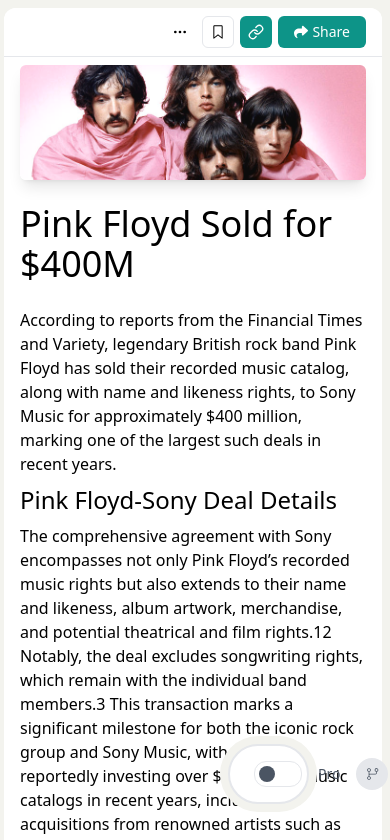
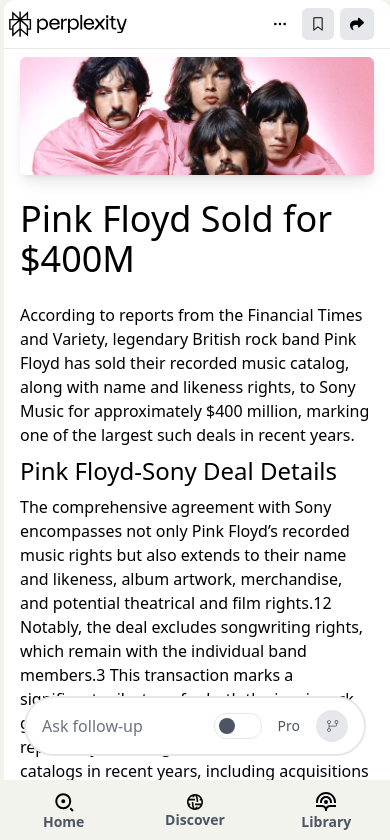
Before and after one commit to Manoj-Kumar-Munda/scalarfield-assignment, a React (Vite) app: page /blog/1 in a window 390 px wide. Shown: the top 840 px of the page. Built offline with nearby package versions, Linux system fonts and the light colour scheme.

Commit message:
update ui for sm devices

```diff
--- a/src/components/BlogHeader.jsx
+++ b/src/components/BlogHeader.jsx
@@ -6,6 +6,7 @@
 import useApp from "../context/context";
 import { AnimatePresence, motion } from "framer-motion";
 import { nanoid } from "nanoid";
+import logo from "../assets/black-logo.svg";
 
 const BlogHeader = () => {
   const { blogTitle } = useApp();
@@ -14,6 +15,10 @@
     <>
       <div className="sticky z-50 top-0 left-4 right-4 h-12 bg-white px-4 rounded-xl">
         <div className="absolute inset-0 grid items-center  sm:place-content-center">
+          <div className="w-32 sm:hidden">
+            <img src={logo} className="w-full" />
+          </div>
+
           <AnimatePresence>
             {blogTitle && (
               <motion.span
@@ -21,7 +26,7 @@
                 animate={{ opacity: 1, y: 0 }}
                 exit={{ opacity: 0, y: 10 }}
                 key={nanoid()}
-                className="font-medium"
+                className="hidden sm:inline-block font-medium"
               >
                 {blogTitle}
               </motion.span>
@@ -33,17 +38,25 @@
             <button className="border-none aspect-square w-8 rounded-md transition-300 flex justify-center items-center hover:bg-gray-200">
               <HiOutlineDotsHorizontal />
             </button>
-            <button className="border aspect-square w-8 rounded-md transition-300 flex justify-center items-center hover:bg-gray-200">
+            <button className="border aspect-square w-8 rounded-md transition-300 flex justify-center items-center bg-gray-200 sm:bg-white hover:bg-gray-200">
               <GoBookmark />
             </button>
 
-            <button className="border-none aspect-square w-8 rounded-md transition-300 flex justify-center items-center bg-teal-600 hover:bg-torquoise/80">
+            <button className="hidden   border-none aspect-square w-8 rounded-md transition-300 sm:flex justify-center items-center bg-teal-600 hover:bg-torquoise/80">
               <FiLink color="#fff" />
             </button>
 
-            <button className="bg-teal-600 hover:bg-torquoise/80 text-sm h-8 px-4 rounded-md flex gap-1 items-center transition-300">
-              <FaShare color="#fff" />
-              <span className="font-medium text-white ">Share</span>
+            <button className="bg-gray-200 sm:bg-teal-600 hover:bg-torquoise/80 text-sm h-8 px-2.5 sm:px-4 rounded-md flex gap-1 items-center transition-300">
+              <div className="hidden sm:inline-block">
+                <FaShare color="#fff" />
+              </div>
+
+              <div className="sm:hidden">
+                <FaShare color="#000" />
+              </div>
+              <span className="hidden sm:inline-block font-medium text-white ">
+                Share
+              </span>
             </button>
           </div>
         </div>
--- a/src/components/BlogLayout.jsx
+++ b/src/components/BlogLayout.jsx
@@ -57,9 +57,9 @@
         </div>
       </div>
 
-      <div className="fixed bottom-8 left-[220px] right-0  ">
-        <div className="max-w-screen-lg mx-auto w-full  grid grid-cols-12  pr-6">
-          <div className=" col-span-8 bg-creame p-2 rounded-full  w-full flex justify-center items-center">
+      <div className="fixed bottom-20 sm:bottom-8 sm:left-[220px] left-4  right-4 sm:right-0  ">
+        <div className="max-w-screen-lg mx-auto w-full  sm:grid sm:grid-cols-12 sm:pr-6">
+          <div className="col-span-12 sm:col-span-8 bg-transparent sm:bg-creame p-2 rounded-full  w-full flex justify-center items-center">
             <div className="relative bg-white w-full h-full rounded-full border-2 py-3 flex gap-2 justify-between items-center ">
               <div className=" bg-inherit flex flex-col w-full justify-center ml-4 ">
                 <input
--- a/src/components/Header.jsx
+++ b/src/components/Header.jsx
@@ -1,13 +1,18 @@
-import React, { useEffect, useRef, useState } from "react";
-import { topics } from "../utils/constants";
-import { nanoid } from "nanoid";
-import Tab from "./Tab";
-import { HiArrowRight } from "react-icons/hi2";
+import globeIcon from "../assets/discover.svg";
 
 const Header = () => {
+  return (
+    <div className="flex justify-between">
+      <div className="inline-flex gap-2 items-center py-3 sm:py-3.5">
+        <div className="aspect-square w-6 md:w-8 overflow-hidden">
+          <img src={globeIcon} alt="" className="w-full h-full" />
+        </div>
+        <h1 className="text-2xl md:text-3xl font-sans text-gray-600">
+          Discover
+        </h1>
+      </div>
 
-  return (
-   <div></div>
+    </div>
   );
 };
 
--- a/src/components/Layout.jsx
+++ b/src/components/Layout.jsx
@@ -5,6 +5,7 @@
 import Modal from "./Modal";
 import useApp from "../context/context";
 import { cn } from "../utils/cn";
+import MobileNav from "./MobileNav";
 
 const Layout = () => {
   const { pathname } = useLocation();
@@ -25,7 +26,7 @@
         <Sidebar />
       </div>
 
-      <div className="relative bg-white mt-2 mr-2 flex-1 rounded-xl ">
+      <div className="relative bg-white sm:mt-2 sm:mr-2 flex-1 rounded-xl ">
         {pathname?.includes("blog") && <BlogHeader />}
         <div className="w-full px-4">
           <div className="max-w-screen-lg mx-auto w-full">
@@ -33,6 +34,8 @@
           </div>
         </div>
       </div>
+
+      <MobileNav />
     </div>
   );
 };
--- /dev/null
+++ b/src/components/MobileNav.jsx
@@ -0,0 +1,40 @@
+import React from "react";
+import { NavLinks } from "../utils/constants";
+import { nanoid } from "nanoid";
+import { Link, useLocation } from "react-router-dom";
+import { cn } from "../utils/cn";
+
+const MobileNav = () => {
+  const { pathname } = useLocation();
+  return (
+    <div className="block sm:hidden fixed bottom-0 left-0 right-0 bg-creame">
+      <div className="flex gap-1  justify-between h-16 items-stretch">
+        {NavLinks?.map((link) => (
+          <Link
+            to={link?.path}
+            key={nanoid()}
+            className="relative flex flex-col justify-center items-center flex-1"
+          >
+            <div className="flex justify-center">
+              <div className="w-5">
+                <img src={link?.icon} className="w-full " />
+              </div>
+            </div>
+            <span className="font-semibold text-sm text-gray-600">
+              {link?.title}
+            </span>
+
+            <div
+              className={cn(
+                "absolute top-0 right-0 left-0 bg-black opacity-0 h-1 transition-300 ",
+                pathname == link?.path && "opacity-100"
+              )}
+            ></div>
+          </Link>
+        ))}
+      </div>
+    </div>
+  );
+};
+
+export default MobileNav;
--- a/src/pages/Discover.jsx
+++ b/src/pages/Discover.jsx
@@ -1,5 +1,5 @@
 import React from "react";
-import globeIcon from "../assets/discover.svg";
+
 import { topics } from "../utils/constants";
 import { nanoid } from "nanoid";
 import TopicBtn from "../components/TopicBtn";
@@ -11,16 +11,8 @@
 const Discover = () => {
   return (
     <>
-      <div className="inline-flex gap-2 items-center py-3 sm:py-3.5">
-        <div className="aspect-square w-6 md:w-8 overflow-hidden">
-          <img src={globeIcon} alt="" className="w-full h-full" />
-        </div>
-        <h1 className="text-2xl md:text-3xl font-sans text-gray-600">
-          Discover
-        </h1>
-      </div>
+      <Header />
       <div className="h-[1px] bg-gray-200 absolute z-40 left-0 right-0"></div>
-
       <div className="grid grid-cols-12 md:gap-x-12 ">
         <TabsContainer />
         <div className="col-span-12 md:col-span-8 space-y-4 mb-4">
```
Also changed, not shown: src/assets/black-logo.svg (added).
